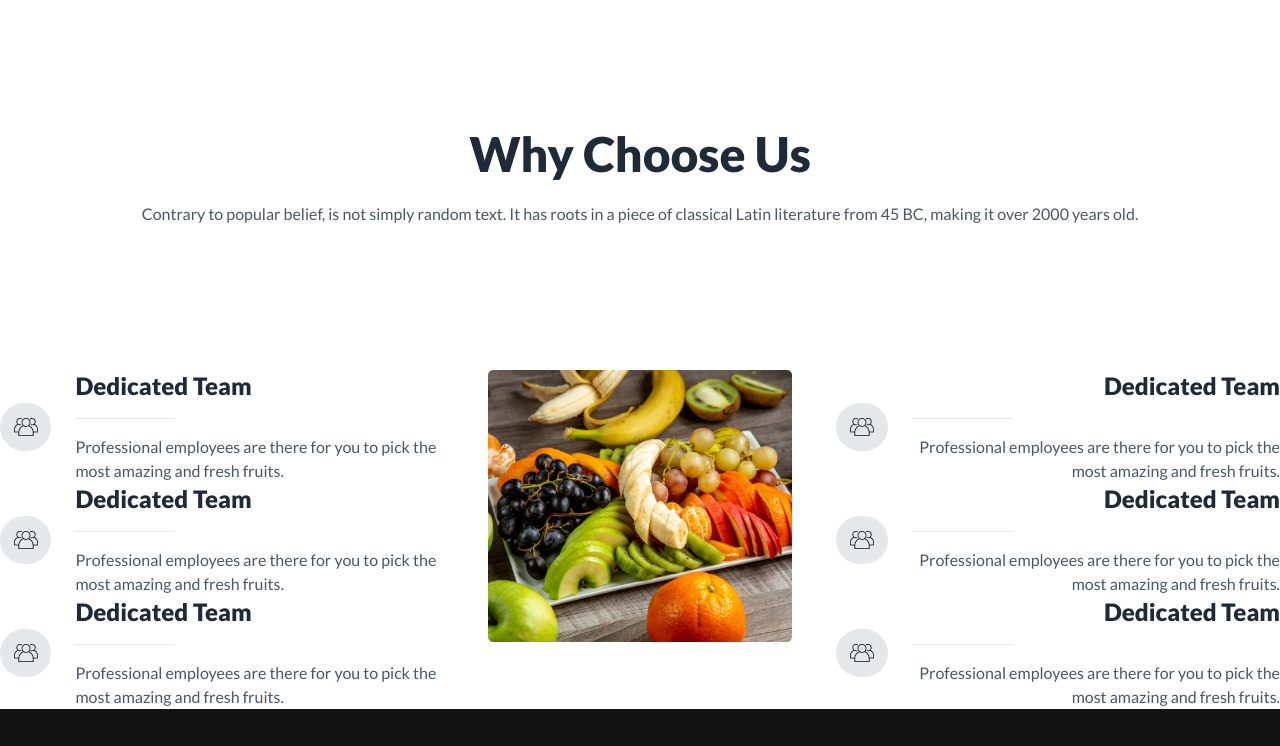
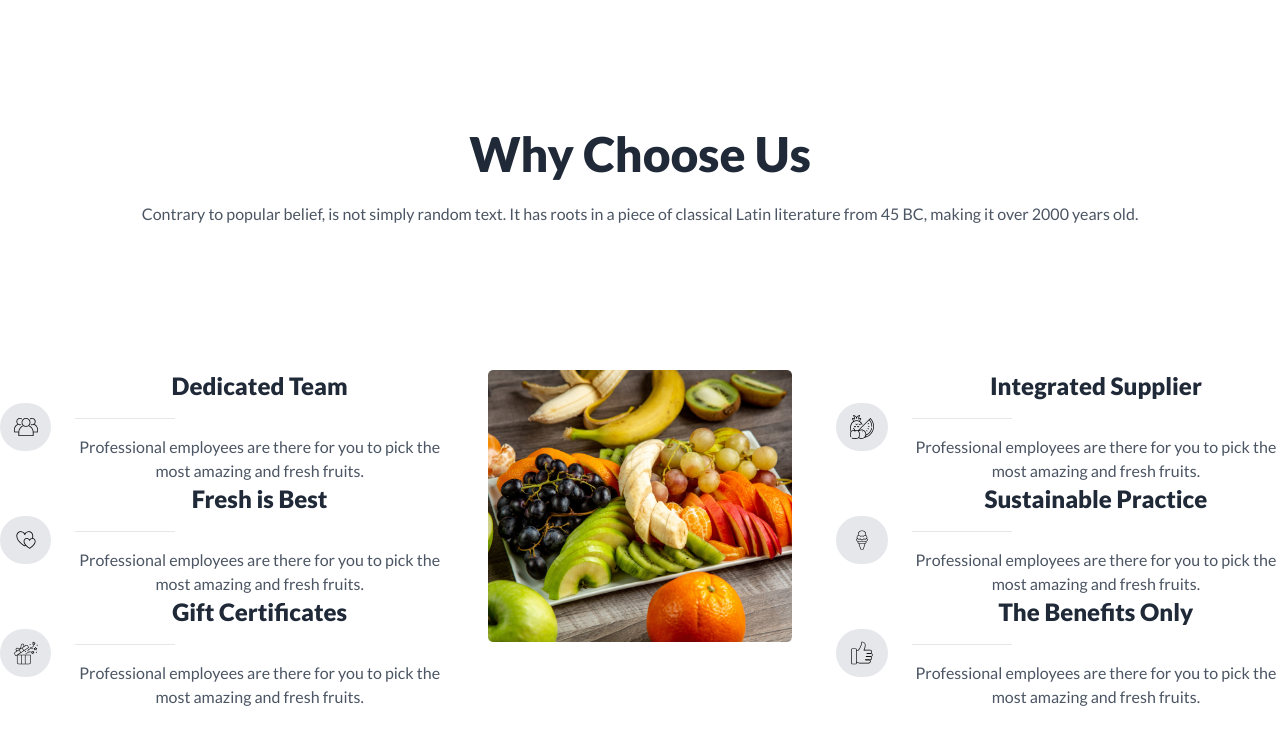
Before and after one commit to sadeeabdullah/B8A3-fruit-brust, a plain HTML site: page index.html in a window 1280 px wide. Shown: the part 2780-3526 px from the top of the page. Drawn offline with nearby package versions, Linux system fonts and the light colour scheme.

Commit message:
done maybe

```diff
--- a/index.html
+++ b/index.html
@@ -882,11 +882,11 @@
       </div>
 <!-- meet team section -->
       <section class=" mb-40">
-    <div class=" text-white  min-h-fit lg:min-h-screen   bg-[rgba(18, 18, 18, 0.70)]  " style="background-image: url('./images/team.png');">
-      <h3 class="text-5xl font-extrabold flex justify-center md:pt-2  lg:pt-32 pb-3  ">Meet the team </h3>
-      <p class="font-medium flex justify-center ">Contrary to popular belief, is not simply random text. It has roots in a piece of classical Latin literature from 45 BC, making it over 2000 years old.</p>
+    <div class=" text-white  min-h-screen lg:min-h-screen bg-cover bg-blend-overlay bg-slate-600  " style="background-image: url('./images/team.png');">
+      <h3 class="text-5xl font-extrabold flex justify-center pt-32 pb-3  ">Meet the team </h3>
+      <p class="font-medium flex justify-center text-center ">Contrary to popular belief, is not simply random text. It has roots in a piece of classical Latin literature from 45 BC, making it over 2000 years old.</p>
       <div>
-        <div class="grid grid-cols-1 md:grid-cols-2 lg:grid-cols-4 md:mt-1 lg:mt-24">
+        <div class="grid grid-cols-1 md:grid-cols-2 mb-0 lg:grid-cols-4 mt-12">
 
             <div class="flex flex-col items-center justify-center ">
               <figure class="px-10 pt-10">
@@ -950,7 +950,7 @@
     </div>
       </section>
       <!-- why choose us section -->
-      <section>
+      <section class="mb-32">
         <h1 class="font-extrabold  text-5xl text-center mb-6">Why Choose Us</h1>
         <p class=" text-center mb-36 font-medium text-base text-gray-600">Contrary to popular belief, is not simply random text. It has roots in a piece of classical Latin literature from 45 BC, making it over 2000 years old.</p>
 <!-- main div -->
@@ -960,7 +960,7 @@
 
 
           <!-- div1 -->
-          <div class="flex items-center gap-6  ">
+          <div class="flex flex-col text-center lg:flex-row items-center  gap-6  ">
             <!-- image div -->
           <div class=" flex items-center justify-center h-12 w-20 bg-gray-200 rounded-full" >
             <img class=""  src="./images/group 1.png" alt="">
@@ -974,29 +974,29 @@
           </div>
           </div>
           <!-- div1 -->
-          <div class="flex items-center gap-6  ">
+          <div class="flex flex-col text-center lg:flex-row items-center  gap-6  ">
             <!-- image div -->
           <div class=" flex items-center justify-center h-12 w-20 bg-gray-200 rounded-full" >
-            <img class=""  src="./images/group 1.png" alt="">
+            <img class=""  src="./images/love 1 (1).svg" alt="">
 
           </div>
           <!-- para div -->
           <div class="space-y-4">
-            <h3 class="font-extrabold text-2xl">Dedicated Team</h3>
+            <h3 class="font-extrabold text-2xl">Fresh is Best</h3>
             <hr class="w-[100px]">
             <p class="font-medium text-base text-gray-600">Professional employees are there for you to pick the most amazing and fresh fruits.</p>
           </div>
           </div>
           <!-- div1 -->
-          <div class="flex items-center gap-6  ">
+          <div class="flex flex-col text-center lg:flex-row items-center  gap-6  ">
             <!-- image div -->
           <div class=" flex items-center justify-center h-12 w-20 bg-gray-200 rounded-full" >
-            <img class=""  src="./images/group 1.png" alt="">
+            <img class=""  src="./images/gift-box 1 (1).svg" alt="">
 
           </div>
           <!-- para div -->
           <div class="space-y-4">
-            <h3 class="font-extrabold text-2xl">Dedicated Team</h3>
+            <h3 class="font-extrabold text-2xl">Gift Certificates</h3>
             <hr class="w-[100px]">
             <p class="font-medium text-base text-gray-600">Professional employees are there for you to pick the most amazing and fresh fruits.</p>
           </div>
@@ -1012,43 +1012,43 @@
           <!-- third div -->
           <div class="text-right order-3 lg:order-3">
             <!-- div1 -->
-          <div class="flex items-center gap-6  ">
+          <div class="flex flex-col text-center lg:flex-row items-center  gap-6  ">
             <!-- image div -->
           <div class=" flex items-center justify-center h-12 w-20 bg-gray-200 rounded-full" >
-            <img class=""  src="./images/group 1.png" alt="">
+            <img class=""  src="./images/fruit 1.svg" alt="">
 
           </div>
           <!-- para div -->
           <div class="space-y-4">
-            <h3 class="font-extrabold text-2xl">Dedicated Team</h3>
+            <h3 class="font-extrabold text-2xl">Integrated Supplier</h3>
             <hr class="w-[100px]">
             <p class="font-medium text-base text-gray-600">Professional employees are there for you to pick the most amazing and fresh fruits.</p>
           </div>
           </div>
           <!-- div1 -->
-          <div class="flex items-center gap-6  ">
+          <div class="flex flex-col text-center lg:flex-row items-center  gap-6  ">
             <!-- image div -->
           <div class=" flex items-center justify-center h-12 w-20 bg-gray-200 rounded-full" >
-            <img class=""  src="./images/group 1.png" alt="">
+            <img class=""  src="./images/ice-cream 1.svg" alt="">
 
           </div>
           <!-- para div -->
           <div class="space-y-4">
-            <h3 class="font-extrabold text-2xl">Dedicated Team</h3>
+            <h3 class="font-extrabold text-2xl">Sustainable Practice</h3>
             <hr class="w-[100px]">
             <p class="font-medium text-base text-gray-600">Professional employees are there for you to pick the most amazing and fresh fruits.</p>
           </div>
           </div>
           <!-- div1 -->
-          <div class="flex items-center gap-6  ">
+          <div class="flex flex-col text-center lg:flex-row items-center  gap-6  ">
             <!-- image div -->
           <div class=" flex items-center justify-center h-12 w-20 bg-gray-200 rounded-full" >
-            <img class=""  src="./images/group 1.png" alt="">
+            <img class=""  src="./images/like 1.svg" alt="">
 
           </div>
           <!-- para div -->
           <div class="space-y-4">
-            <h3 class="font-extrabold text-2xl">Dedicated Team</h3>
+            <h3 class="font-extrabold text-2xl">The Benefits Only</h3>
             <hr class="w-[100px]">
             <p class="font-medium text-base text-gray-600">Professional employees are there for you to pick the most amazing and fresh fruits.</p>
           </div>
```
Also changed, not shown: images/fruit 1.svg (added), images/gift-box 1 (1).svg (added), images/ice-cream 1.svg (added), images/like 1.svg (added), images/love 1 (1).svg (added).
